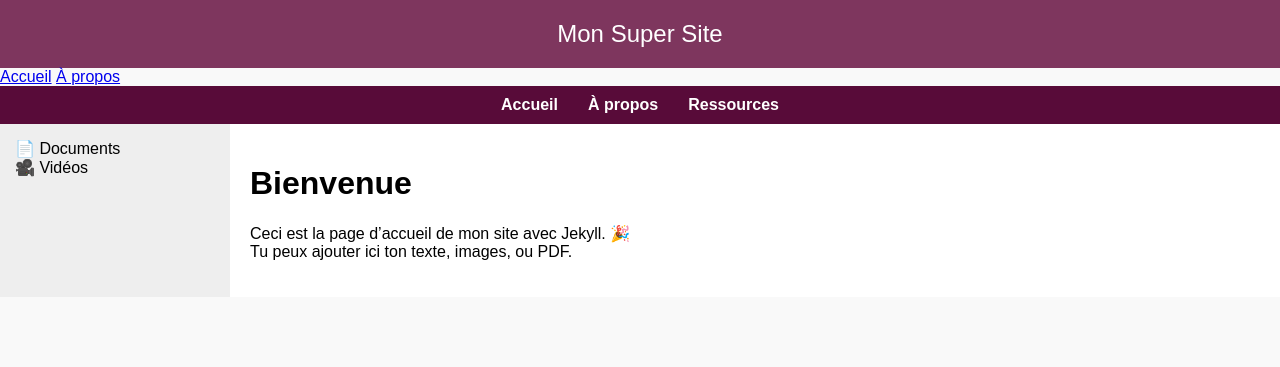
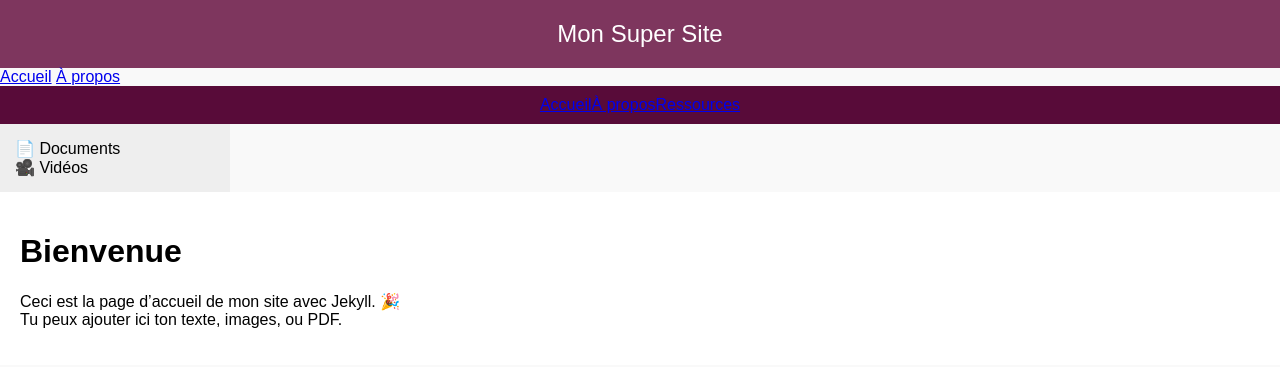
Before and after one commit to bdaire/bdaire.github.io, a Jekyll site: the page built from index.md, in a window 1280 px wide. Shown: the top 367 px of the page. Built offline with Jekyll 4.4.1, drawn with Linux system fonts in a browser that asks for light colours.

Commit message:
Update default.html

```diff
--- a/_layouts/default.html
+++ b/_layouts/default.html
@@ -21,15 +21,6 @@
       padding: 10px;
       display: flex;
       justify-content: center;
-    }
-    nav.topnav a {
-      color: white;
-      margin: 0 15px;
-      text-decoration: none;
-      font-weight: bold;
-    }
-    .container {
-      display: flex;
     }
     aside {
       width: 200px;
```
